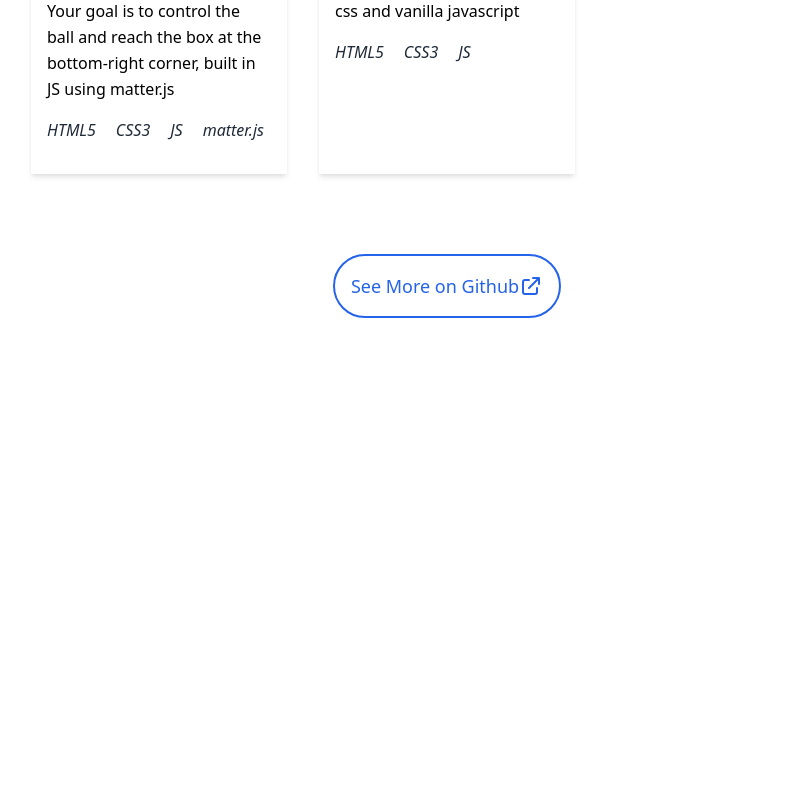
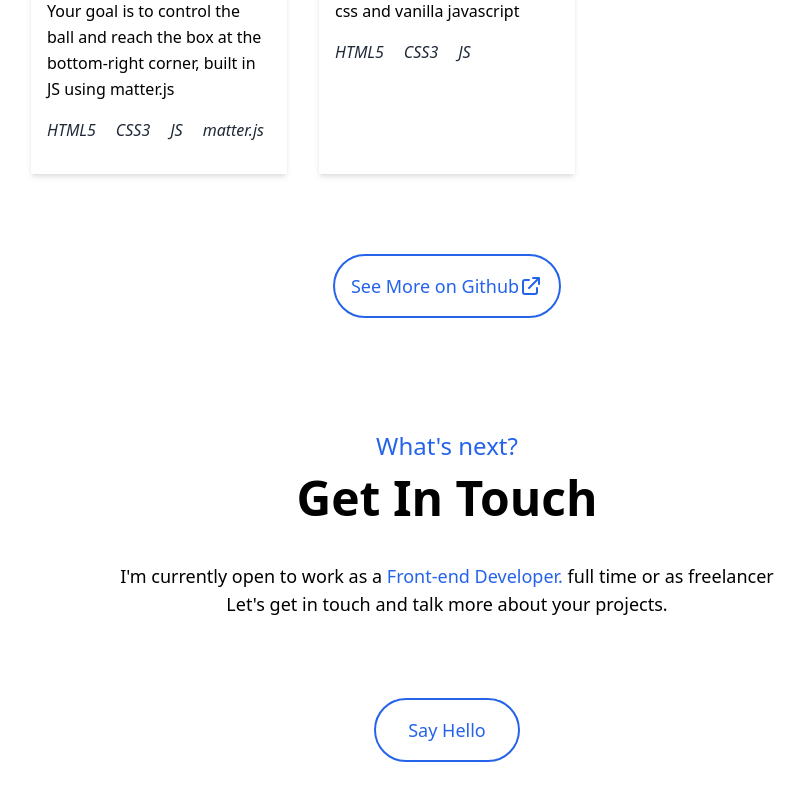
Before and after one commit to amdzy/portfolio-v1, a Next.js app: page / in a window 1280 px wide. Shown: the part 4127-4927 px from the top of the page, without its empty margins (193-998 px from the left). Before the commit the page ends 4557 px from the top, so only its background shows below. Built offline with nearby package versions, Linux system fonts and the light colour scheme.

Commit message:
create contacts section

```diff
--- /dev/null
+++ b/components/Contact/Contact.tsx
@@ -0,0 +1,26 @@
+const Contact = () => {
+  return (
+    <section className="text-center">
+      <p className="text-main text-2xl mb-3">What&apos;s next?</p>
+      <h2 className="text-5xl font-bold mb-10">Get In Touch</h2>
+      <p className="text-lg">
+        I&apos;m currently open to work as a{' '}
+        <span className="text-main">Front-end Developer.</span> full time or as
+        freelancer
+      </p>
+      <p className="text-lg mb-10">
+        Let&apos;s get in touch and talk more about your projects.
+      </p>
+      <a
+        href="mailto:soulremix-dev@pm.me"
+        rel="noopener noreferrer"
+        target="_blank"
+        className="block text-lg max-w-max mx-auto p-4 pl-8 pr-8 border-2 border-main rounded-full mt-20 mb-20 text-main hover:text-white hover:bg-main transition-all duration-300"
+      >
+        Say Hello
+      </a>
+    </section>
+  );
+};
+
+export default Contact;
--- a/components/Projects/Projects.tsx
+++ b/components/Projects/Projects.tsx
@@ -11,10 +11,7 @@ const Projects = () => {
         </h2>
         <FeaturedProjects />
       </section>
-      <section
-        id="projects"
-        className="p-4 md:p-8 w-11/12 max-w-4xl mx-auto mt-12"
-      >
+      <section className="p-4 md:p-8 w-11/12 max-w-4xl mx-auto mt-12">
         <h2 className="text-center text-3xl font-semibold mb-12">
           Other Noteworthy Projects
         </h2>
--- a/pages/index.tsx
+++ b/pages/index.tsx
@@ -2,6 +2,7 @@ import type { NextPage } from 'next';
 import Head from 'next/head';
 
 import About from '../components/About/About';
+import Contact from '../components/Contact/Contact';
 import Hero from '../components/Hero/Hero';
 import Projects from '../components/Projects/Projects';
 import ResponsiveNavBar from '../components/ResponsiveNavBar/ResponsiveNavBar';
@@ -18,6 +19,7 @@ const Home: NextPage = () => {
       <Hero />
       <About />
       <Projects />
+      <Contact />
     </div>
   );
 };
```
